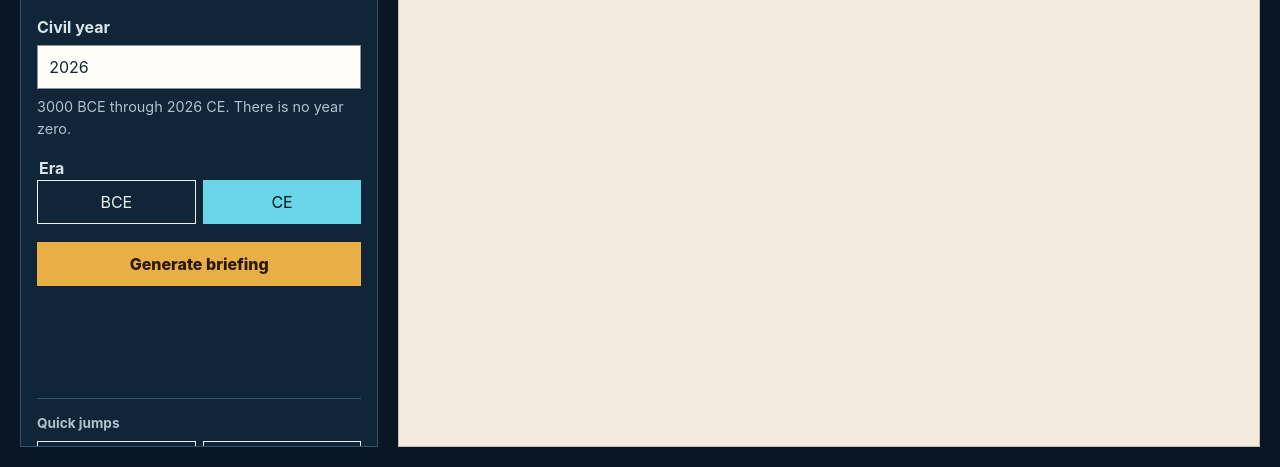
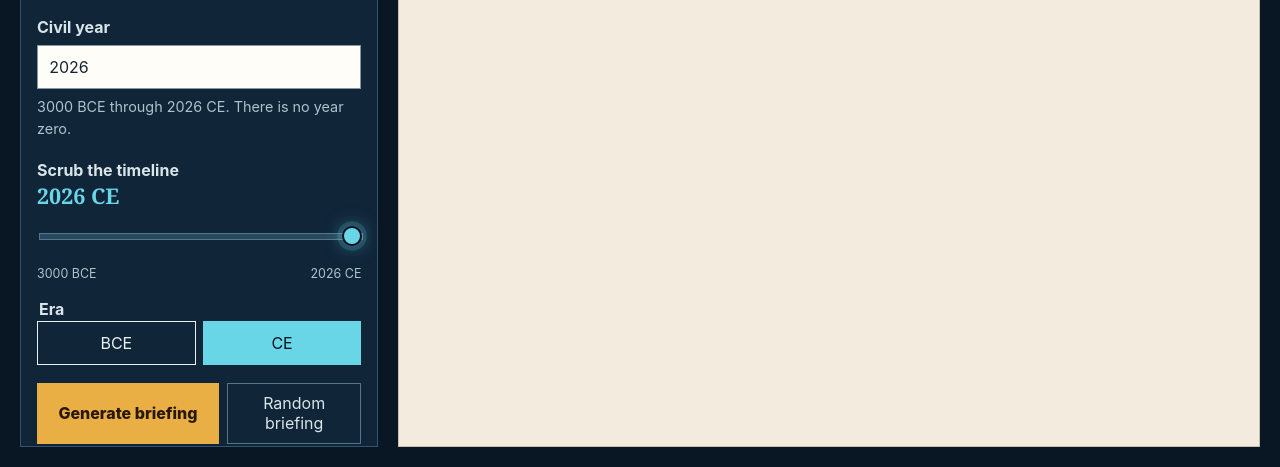
Before and after one commit to peerapongsm/time-travel, a website built with Vite: page index.html in a window 1280 px wide. Shown: the part 333-800 px from the top of the page. Built offline with nearby package versions, Linux system fonts and the light colour scheme.

Commit message:
feat: add timeline scrubber and random briefing

```diff
--- a/src/style.css
+++ b/src/style.css
@@ -64,6 +64,22 @@ input, select {
 }
 
 .console-rail, .briefing-pane { min-width: 0; }
+
+.arrival-console { position: relative; }
+
+.arrival-console::before {
+  position: absolute;
+  top: -4.5rem;
+  right: -4rem;
+  width: 9rem;
+  height: 9rem;
+  border: 1px solid rgba(105, 214, 232, 0.34);
+  border-radius: 50%;
+  box-shadow: 0 0 0 0.65rem rgba(105, 214, 232, 0.06), 0 0 2rem rgba(105, 214, 232, 0.16);
+  content: "";
+  pointer-events: none;
+  animation: signal-pulse 8s ease-in-out infinite;
+}
 
 .console-rail {
   padding: 1rem;
@@ -133,6 +149,89 @@ input, select {
 .year-field label, .era-controls legend, .atlas-controls label { font-weight: 700; }
 .field-hint { margin: 0; font-size: 0.9rem; }
 
+.timeline-control {
+  display: grid;
+  gap: 0.35rem;
+  margin-top: 1.2rem;
+}
+
+.timeline-control > label { color: #d9e5e9; font-weight: 700; }
+
+.timeline-output {
+  color: var(--signal);
+  font: 700 1.35rem / 1 Georgia, "Times New Roman", serif;
+}
+
+.timeline-control input[type="range"] {
+  width: 100%;
+  height: 2.75rem;
+  padding: 0;
+  border: 0;
+  accent-color: var(--signal);
+  background: transparent;
+  cursor: ew-resize;
+  appearance: none;
+}
+
+.timeline-control input[type="range"]::-webkit-slider-runnable-track {
+  height: 0.45rem;
+  border: 1px solid #53768a;
+  background: #29485e;
+}
+
+.timeline-control input[type="range"]::-webkit-slider-thumb {
+  width: 1.25rem;
+  height: 1.25rem;
+  margin-top: -0.48rem;
+  border: 2px solid #06141f;
+  border-radius: 50%;
+  background: var(--signal);
+  box-shadow: 0 0 0 0.3rem rgba(105, 214, 232, 0.15), 0 0 1.1rem rgba(105, 214, 232, 0.58);
+  appearance: none;
+}
+
+.timeline-control input[type="range"]::-moz-range-track {
+  height: 0.45rem;
+  border: 1px solid #53768a;
+  background: #29485e;
+}
+
+.timeline-control input[type="range"]::-moz-range-thumb {
+  width: 1rem;
+  height: 1rem;
+  border: 2px solid #06141f;
+  border-radius: 50%;
+  background: var(--signal);
+  box-shadow: 0 0 0 0.3rem rgba(105, 214, 232, 0.15), 0 0 1.1rem rgba(105, 214, 232, 0.58);
+}
+
+.timeline-scale {
+  display: flex;
+  justify-content: space-between;
+  color: #aec2cc;
+  font-size: 0.78rem;
+}
+
+.arrival-actions {
+  display: grid;
+  grid-template-columns: minmax(0, 1.15fr) minmax(0, 0.85fr);
+  gap: 0.5rem;
+  margin-top: 1rem;
+}
+
+.arrival-actions button { min-width: 0; }
+
+.random-button {
+  color: #d9e5e9;
+  border-color: #53768a;
+}
+
+.random-button:hover:not(:disabled) {
+  color: var(--signal);
+  border-color: var(--signal);
+  background: #0c1d2d;
+}
+
 .era-controls {
   display: grid;
   grid-template-columns: repeat(2, minmax(0, 1fr));
@@ -201,7 +300,11 @@ input, select {
   gap: clamp(1.25rem, 3vw, 2.25rem);
 }
 
-.mission-card { padding-bottom: 1.25rem; border-bottom: 3px solid var(--signal); }
+.mission-card {
+  padding-bottom: 1.25rem;
+  border-bottom: 3px solid var(--signal);
+  animation: briefing-reveal 520ms cubic-bezier(0.22, 1, 0.36, 1) both;
+}
 
 .mission-card h1 {
   max-width: 21ch;
@@ -361,4 +464,16 @@ input, select {
     animation-duration: 0.01ms !important;
     animation-iteration-count: 1 !important;
   }
+
+  .arrival-console::before, .mission-card { animation: none !important; }
 }
+
+@keyframes signal-pulse {
+  0%, 100% { transform: scale(0.94); opacity: 0.5; }
+  50% { transform: scale(1.04); opacity: 0.95; }
+}
+
+@keyframes briefing-reveal {
+  from { opacity: 0; transform: translateY(0.7rem); }
+  to { opacity: 1; transform: translateY(0); }
+}
--- a/src/ui/arrival.ts
+++ b/src/ui/arrival.ts
@@ -1,7 +1,7 @@
 import type { Briefing, CivilYear, Era } from "../domain";
 import { resolveBriefing } from "../lib/resolve";
 import type { RouteState } from "../lib/route";
-import { astronomicalToCivil, formatYear, parseYear } from "../lib/year";
+import { astronomicalToCivil, formatYear, MAX_YEAR, MIN_YEAR, parseYear } from "../lib/year";
 
 export type ArrivalOptions = {
   route: RouteState;
@@ -28,6 +28,8 @@ export const renderArrival = ({ route, items, onRouteChange }: ArrivalOptions):
   const titleId = `arrival-title-${instanceId}`;
   const inputId = `arrival-year-${instanceId}`;
   const hintId = `arrival-year-hint-${instanceId}`;
+  const scrubberId = `arrival-scrubber-${instanceId}`;
+  const scrubberOutputId = `arrival-scrubber-output-${instanceId}`;
   const section = document.createElement("section");
   section.className = "arrival-console";
   section.setAttribute("aria-labelledby", titleId);
@@ -66,6 +68,34 @@ export const renderArrival = ({ route, items, onRouteChange }: ArrivalOptions):
   field.append(label, input, hint);
   form.append(field);
 
+  const initialYear = parseYear(route.year.year, route.year.era);
+  const scrubber = document.createElement("input");
+  scrubber.id = scrubberId;
+  scrubber.type = "range";
+  scrubber.min = String(MIN_YEAR);
+  scrubber.max = String(MAX_YEAR);
+  scrubber.step = "1";
+  scrubber.value = String(initialYear.ok ? initialYear.value : MAX_YEAR);
+  scrubber.setAttribute("aria-label", "Timeline year");
+  const scrubberField = document.createElement("div");
+  scrubberField.className = "timeline-control";
+  const scrubberLabel = document.createElement("label");
+  scrubberLabel.htmlFor = scrubberId;
+  scrubberLabel.textContent = "Scrub the timeline";
+  const scrubberOutput = document.createElement("output");
+  scrubberOutput.id = scrubberOutputId;
+  scrubberOutput.htmlFor = scrubberId;
+  scrubberOutput.className = "timeline-output";
+  const timelineScale = document.createElement("div");
+  timelineScale.className = "timeline-scale";
+  const timelineStart = document.createElement("span");
+  timelineStart.textContent = "3000 BCE";
+  const timelineEnd = document.createElement("span");
+  timelineEnd.textContent = "2026 CE";
+  timelineScale.append(timelineStart, timelineEnd);
+  scrubberField.append(scrubberLabel, scrubberOutput, scrubber, timelineScale);
+  form.append(scrubberField);
+
   let era: Era = route.year.era;
   const eraField = document.createElement("fieldset");
   eraField.className = "era-controls";
@@ -83,17 +113,62 @@ export const renderArrival = ({ route, items, onRouteChange }: ArrivalOptions):
     button.textContent = option;
     button.setAttribute("aria-label", `Use ${option}`);
     button.setAttribute("aria-pressed", String(option === era));
-    button.addEventListener("click", () => selectEra(option));
+    button.addEventListener("click", () => {
+      selectEra(option);
+      const parsed = parseYear(Number(input.value), option);
+      if (parsed.ok) {
+        scrubber.value = String(parsed.value);
+        scrubberOutput.textContent = formatYear(parsed.value);
+        scrubber.setAttribute("aria-valuetext", formatYear(parsed.value));
+      }
+    });
     eraButtons.set(option, button);
     eraField.append(button);
   });
   form.append(eraField);
 
+  const setScrubber = (astronomicalYear: number): void => {
+    const year = astronomicalToCivil(astronomicalYear);
+    scrubber.value = String(astronomicalYear);
+    scrubberOutput.textContent = formatYear(astronomicalYear);
+    scrubber.setAttribute("aria-valuetext", formatYear(astronomicalYear));
+    input.value = String(year.year);
+    selectEra(year.era);
+  };
+  setScrubber(initialYear.ok ? initialYear.value : MAX_YEAR);
+
+  scrubber.addEventListener("input", () => {
+    setScrubber(Number(scrubber.value));
+  });
+  input.addEventListener("input", () => {
+    const parsed = parseYear(Number(input.value), era);
+    if (parsed.ok) {
+      scrubber.value = String(parsed.value);
+      scrubberOutput.textContent = formatYear(parsed.value);
+      scrubber.setAttribute("aria-valuetext", formatYear(parsed.value));
+    }
+  });
+
+  const actions = document.createElement("div");
+  actions.className = "arrival-actions";
   const submit = document.createElement("button");
   submit.type = "submit";
   submit.className = "generate-button";
   submit.textContent = "Generate briefing";
-  form.append(submit);
+  actions.append(submit);
+  const random = document.createElement("button");
+  random.type = "button";
+  random.className = "random-button";
+  random.textContent = "Random briefing";
+  random.addEventListener("click", () => {
+    const selected = items[Math.floor(Math.random() * items.length)];
+    if (!selected) return;
+    const year = astronomicalToCivil(selected.window.start);
+    setScrubber(selected.window.start);
+    updateRoute(year, selected.id);
+  });
+  actions.append(random);
+  form.append(actions);
   section.append(form);
 
   const alert = document.createElement("p");
@@ -145,6 +220,9 @@ export const renderArrival = ({ route, items, onRouteChange }: ArrivalOptions):
     const year = { year: Number(input.value), era };
     const resolution = resolveBriefing(parsed.value, items);
     if (resolution.kind === "exact") {
+      scrubber.value = String(parsed.value);
+      scrubberOutput.textContent = formatYear(parsed.value);
+      scrubber.setAttribute("aria-valuetext", formatYear(parsed.value));
       status.textContent = `Briefing ready for ${formatYear(parsed.value)}.`;
       updateRoute(year, resolution.briefing.id);
       return;
```
Also changed, not shown: tests/arrival.test.ts (+33 -0 lines).
